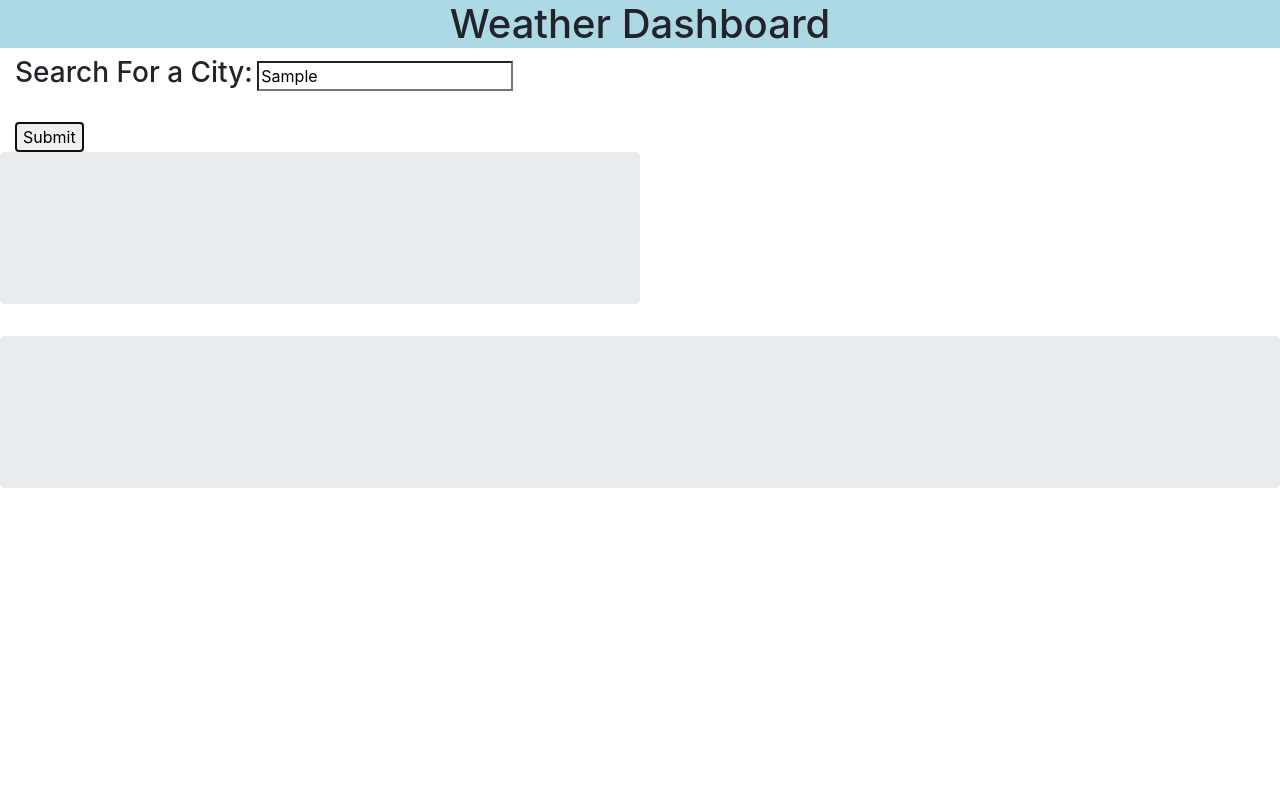
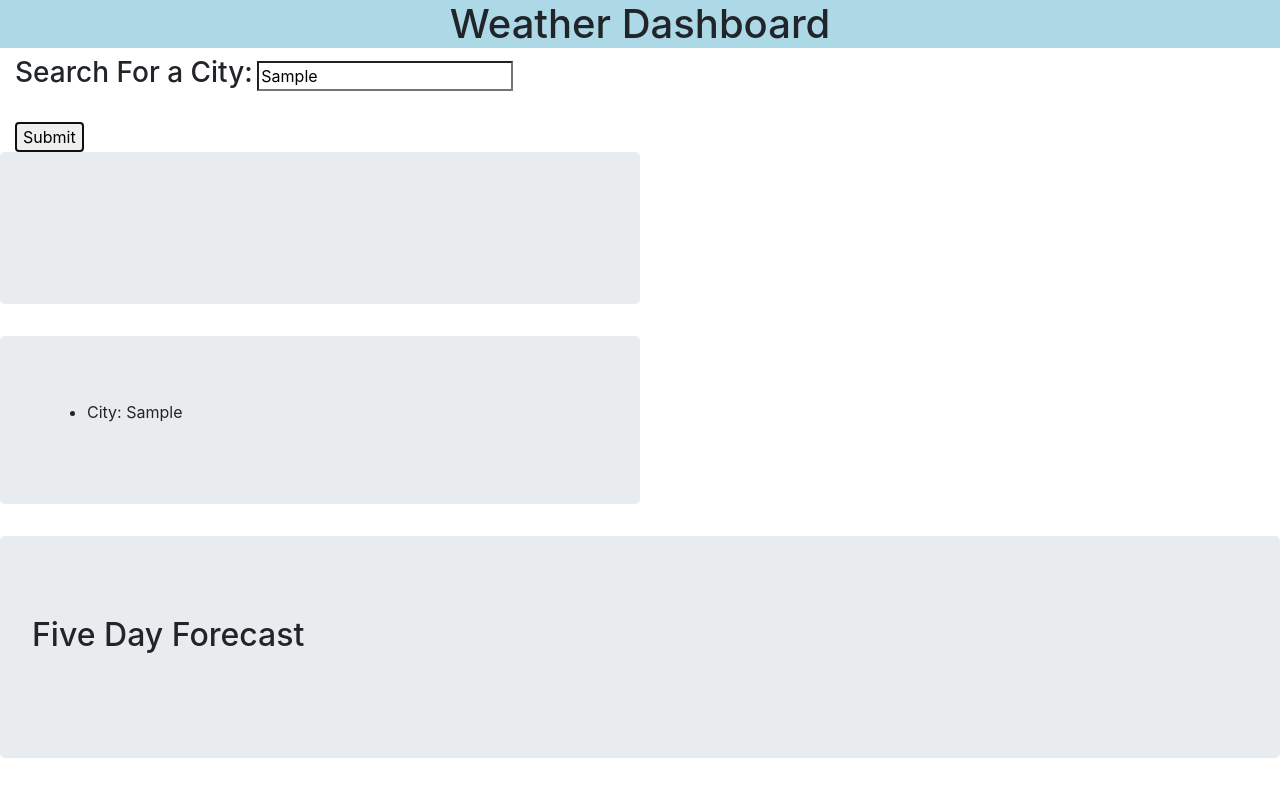
Before and after one commit to boldsja/weather-dashboard, a plain HTML site: page index.html in a window 1280 px wide. Both pictures are taken after typing "Sample" into the empty fields and a click on the button "Submit". Drawn offline with nearby package versions, Linux system fonts and the light colour scheme; no server answers.

Commit message:
readme updated

```diff
--- a/assets/script.js
+++ b/assets/script.js
@@ -1,11 +1,9 @@
 var searchHistory = JSON.parse(localStorage.getItem('history')) ?? []
 $(document).ready(function () {
     var searchBtn = $('#citySearch');
-    var apiKey = "cf176a33f5b57077e7c0175e503848b7"
+    var apiKey = "cf176a33f5b57077e7c0175e503848b7";
+    const prevList = document.getElementById("list")
 
-    searchHistory.reverse().forEach((item => {
-
-    }))
 
     searchBtn.on("click", function (e) {
         e.preventDefault()
@@ -15,6 +13,13 @@ $(document).ready(function () {
         $("#currentWeather").empty()
         $("#fiveDayWeather").empty()
         getCurrentWeather(searchValue)
+
+        searchHistory.forEach((item => {
+            //console.log(searchHistory)
+            let historyList = document.createElement('li');
+            historyList.textContent = `City: ${item}`;
+            prevList.appendChild(historyList)
+        }))
     })
 
     async function getCurrentWeather(searchValue) {
@@ -58,8 +63,6 @@ $(document).ready(function () {
         cardBody.append(tempEl, windEl, humidEl, currentIcon, uviEl)
         card.append(cardHeader, cardBody)
         $("#currentWeather").append(card)
-
-
         console.log("FIVEDAY DATA", data)
 
         data5Day.daily
@@ -81,14 +84,5 @@ $(document).ready(function () {
                 card.append(cardBody)
                 $("#fiveDayWeather").append(card)
             })
-
     }
-
-
-
-
-
-
-
-
 })
--- a/index.html
+++ b/index.html
@@ -32,11 +32,18 @@
 
     <div class="boxes col-6 jumbotron">
         <div id="currentWeather" class="container">
+        </div>
+    </div>
+    <div class="boxes col-6 jumbotron">
+        <div id="previousSearch" class="container">
+            <ul id = "list">
 
+            </ul>
         </div>
     </div>
 
     <div class="boxes col-12 jumbotron">
+        <p><h2>Five Day Forecast</h2></p>
         <div id="fiveDayWeather" class="container">
 
         </div>
```
Also changed, not shown: 1 other file.
